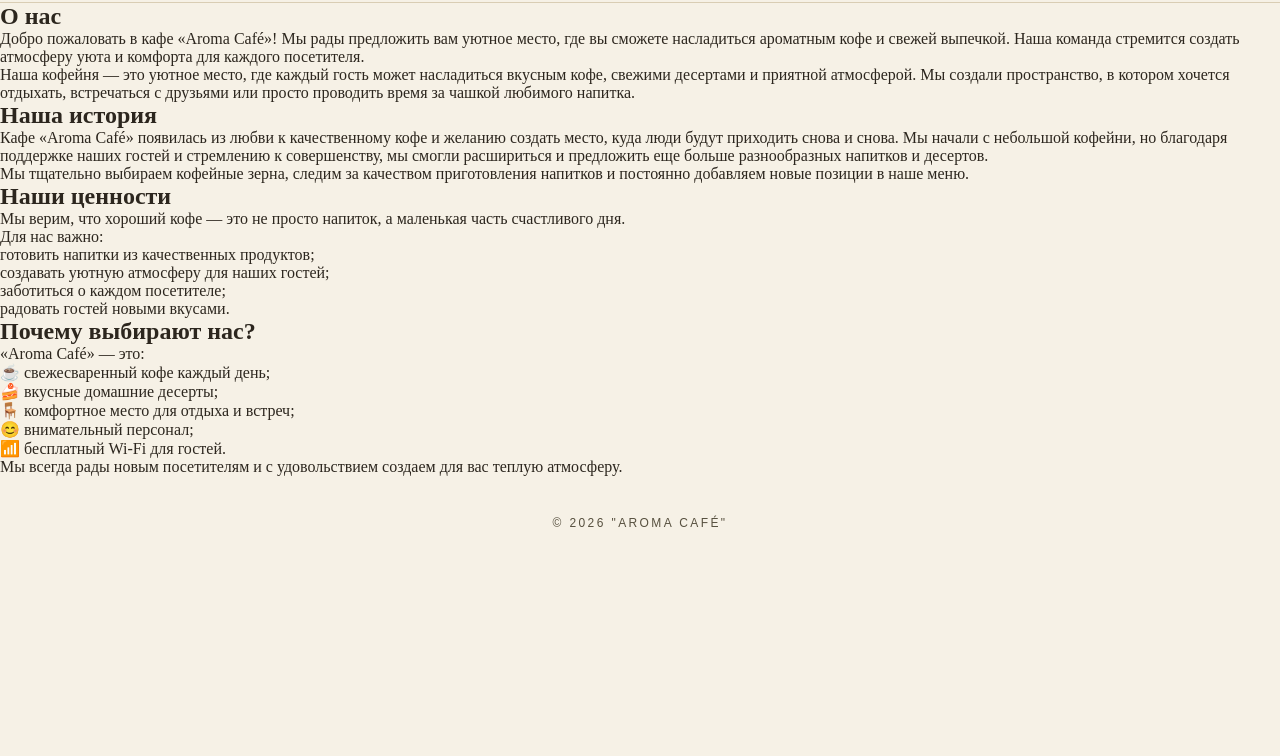
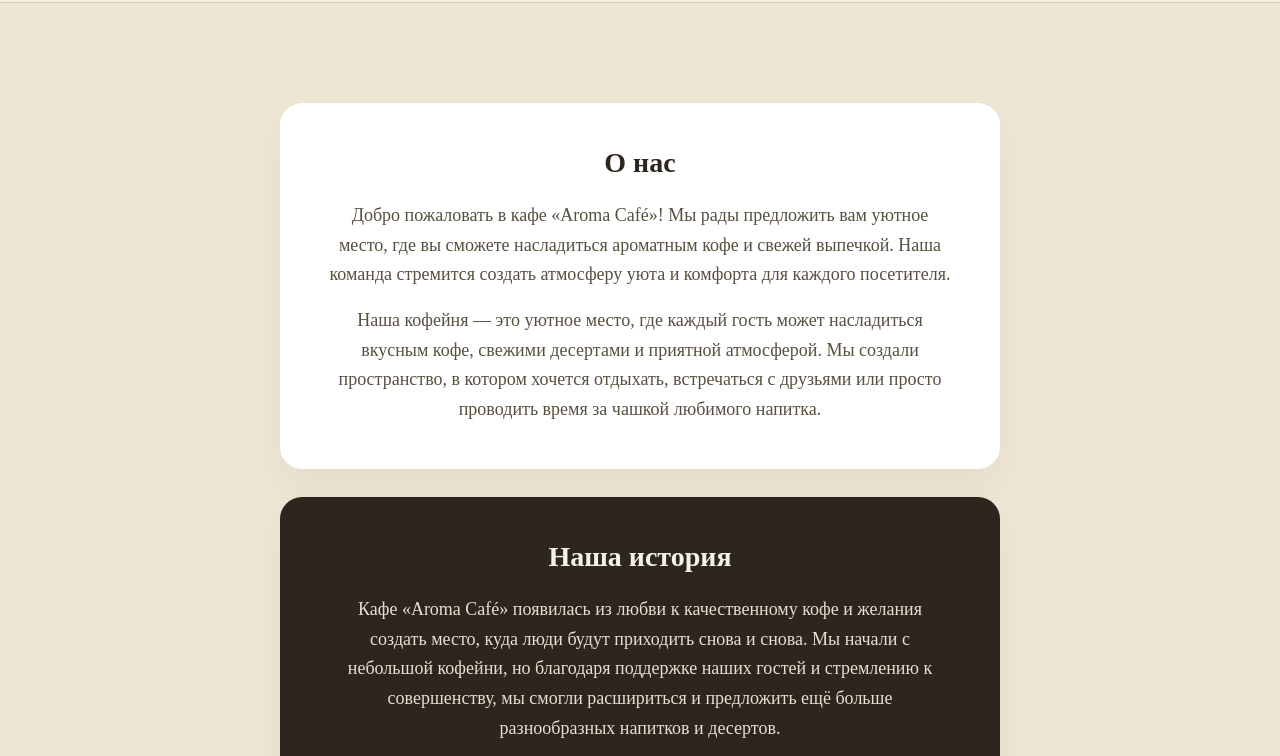
Before and after one commit to Ksenon-rgb/Cafe.site, a plain HTML site: page about.html in a window 1280 px wide. Shown: the part 72-828 px from the top of the page. Before the commit the page ends 800 px from the top, so only its background shows below. Drawn offline with Linux system fonts and the light colour scheme.

Commit message:
Add files via upload

```diff
--- a/about.html
+++ b/about.html
@@ -26,38 +26,47 @@
     </nav>
   </header>
         <main>
-            <section class="about-us ">
+            <section class="about-section" id="about">
+    <div class="about-wrap">
+
+      <div class="about-card">
 <h2>О нас</h2>
-<p>Добро пожаловать в кафе «Aroma Сafé»! Мы рады предложить вам уютное место, где вы сможете насладиться ароматным кофе и свежей выпечкой. Наша команда стремится создать атмосферу уюта и комфорта для каждого посетителя.</p>
+        <p>Добро пожаловать в кафе «Aroma Сafé»! Мы рады предложить вам уютное место, где вы сможете насладиться ароматным кофе и свежей выпечкой. Наша команда стремится создать атмосферу уюта и комфорта для каждого посетителя.</p>
 <p>Наша кофейня — это уютное место, где каждый гость может насладиться вкусным кофе, свежими десертами и приятной атмосферой. Мы создали пространство, в котором хочется отдыхать, встречаться с друзьями или просто проводить время за чашкой любимого напитка.</p>
-</section>
-<section class="history ">
+      </div>
+
+      <div class="about-card dark">
 <h2>Наша история</h2>
-<p>Кафе «Aroma Сafé» появилась из любви к качественному кофе и желанию создать место, куда люди будут приходить снова и снова. Мы начали с небольшой кофейни, но благодаря поддержке наших гостей и стремлению к совершенству, мы смогли расшириться и предложить еще больше разнообразных напитков и десертов.</p>
-<p>Мы тщательно выбираем кофейные зерна, следим за качеством приготовления напитков и постоянно добавляем новые позиции в наше меню.</p>
-</section>
-<section class="values ">
+        <p>Кафе «Aroma Сafé» появилась из любви к качественному кофе и желания создать место, куда люди будут приходить снова и снова. Мы начали с небольшой кофейни, но благодаря поддержке наших гостей и стремлению к совершенству, мы смогли расшириться и предложить ещё больше разнообразных напитков и десертов.</p>
+        <p>Мы тщательно выбираем кофейные зёрна, следим за качеством приготовления напитков и постоянно добавляем новые позиции в наше меню.</p>
+      </div>
+
+      <div class="about-card narrow">
 <h2>Наши ценности</h2>
-<p>Мы верим, что хороший кофе — это не просто напиток, а маленькая часть счастливого дня.</p>
-<p>Для нас важно:</p>
-<ul>
-    <li>готовить напитки из качественных продуктов;</li>
-    <li>создавать уютную атмосферу для наших гостей;</li>
-    <li>заботиться о каждом посетителе;</li>
-    <li>радовать гостей новыми вкусами.</li>
+        <p class="about-lead">Мы верим, что хороший кофе — это не просто напиток, а маленькая часть счастливого дня.</p>
+        <p class="about-sub">Для нас важно:</p>
+        <ul class="check-list">
+          <li><span class="mark">✓</span> Готовить напитки из качественных продуктов</li>
+          <li><span class="mark">✓</span> Создавать уютную атмосферу для наших гостей</li>
+          <li><span class="mark">✓</span> Заботиться о каждом посетителе</li>
+          <li><span class="mark">✓</span> Радовать гостей новыми вкусами</li>
     </ul>
-</section>
-<section class="why-choose-us">
+      </div>
+
+      <div class="about-card narrow">
     <h2>Почему выбирают нас?</h2>
-    <p>«Aroma Сafé» — это:</p>
-    <ul>
-        <li>☕ свежесваренный кофе каждый день; </li>
-        <li>🍰 вкусные домашние десерты; </li>
-        <li>🪑 комфортное место для отдыха и встреч;</li>
-        <li>😊 внимательный персонал;</li>
-        <li>📶 бесплатный Wi-Fi для гостей.</li>
+        <p class="about-sub">«Aroma Сafé» — это:</p>
+        <ul class="perk-list">
+          <li><span class="icon">☕</span> Свежесваренный кофе каждый день</li>
+          <li><span class="icon">🍰</span> Вкусные домашние десерты</li>
+          <li><span class="icon">🛋️</span> Комфортное место для отдыха и встреч</li>
+          <li><span class="icon">🙂</span> Внимательный персонал</li>
+          <li><span class="icon">📶</span> Бесплатный Wi-Fi для гостей</li>
         </ul>
-        <p>Мы всегда рады новым посетителям и с удовольствием создаем для вас теплую атмосферу.</p>
+        <p class="about-closing">Мы всегда рады новым посетителям и с удовольствием создаём для вас тёплую атмосферу.</p>
+      </div>
+
+    </div>
 </section>
 </main>
 <footer>© 2026 "Aroma Сafé"</footer>
```
